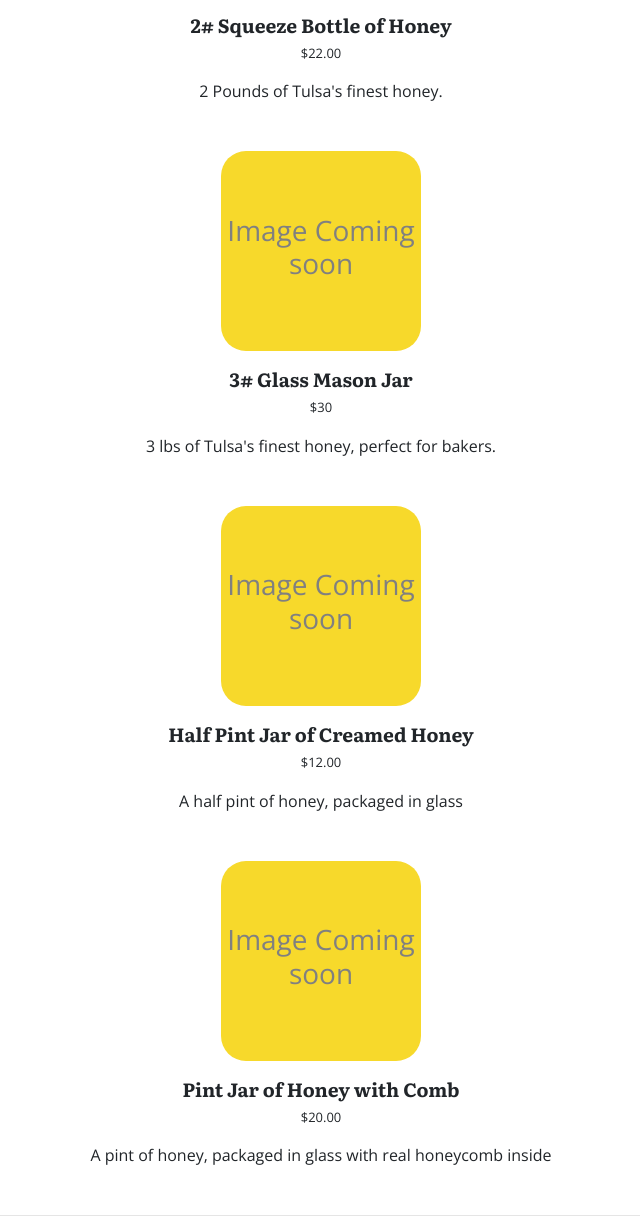
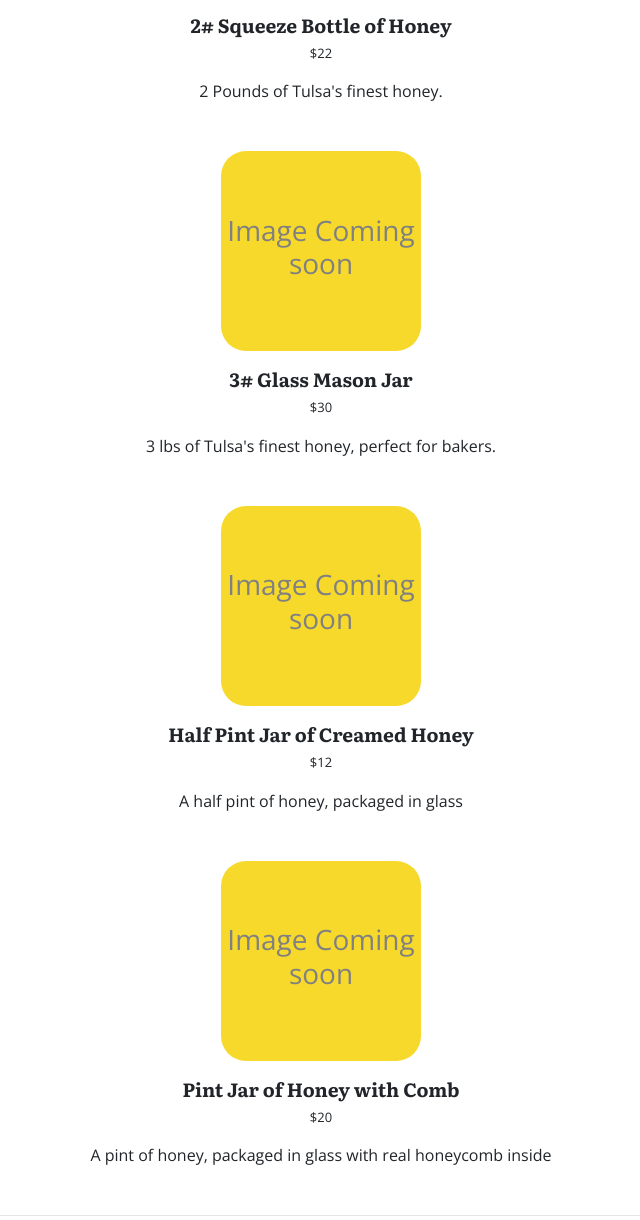
Before and after one commit to ihavemadefire/garyavegold.com, a plain HTML site: page products.html in a window 1280 px wide. Shown: the part 1180-2400 px from the top of the page, without its empty margins (319-959 px from the left). Drawn offline with nearby package versions, Linux system fonts and the light colour scheme.

Commit message:
Make pricing consistent

```diff
--- a/products.html
+++ b/products.html
@@ -38,7 +38,7 @@
                         <h3 class="prod-img-text text-center align-self-center align-middle">Image Coming soon</h3>
                     </div>
                     <h4 class="product-title mt-3 text-center">2# Squeeze Bottle of Honey</h4>
-                    <p class="price text-center">$22.00</p>
+                    <p class="price text-center">$22</p>
                     <p class="product-description text-center">2 Pounds of Tulsa's finest honey.</p>
                 </div>
                 <div class="product-card">
@@ -54,7 +54,7 @@
                         <h3 class="prod-img-text text-center align-self-center align-middle">Image Coming soon</h3>
                     </div>
                     <h4 class="product-title mt-3 text-center">Half Pint Jar of Creamed Honey</h4>
-                    <p class="price text-center">$12.00</p>
+                    <p class="price text-center">$12</p>
                     <p class="product-description text-center">A half pint of honey, packaged in glass</p>
                 </div>
                 <div class="product-card">
@@ -62,7 +62,7 @@
                         <h3 class="prod-img-text text-center align-self-center align-middle">Image Coming soon</h3>
                     </div>
                     <h4 class="product-title mt-3 text-center">Pint Jar of Honey with Comb</h4>
-                    <p class="price text-center">$20.00</p>
+                    <p class="price text-center">$20</p>
                     <p class="product-description text-center">A pint of honey, packaged in glass with real honeycomb inside</p>
                 </div>
 
```
